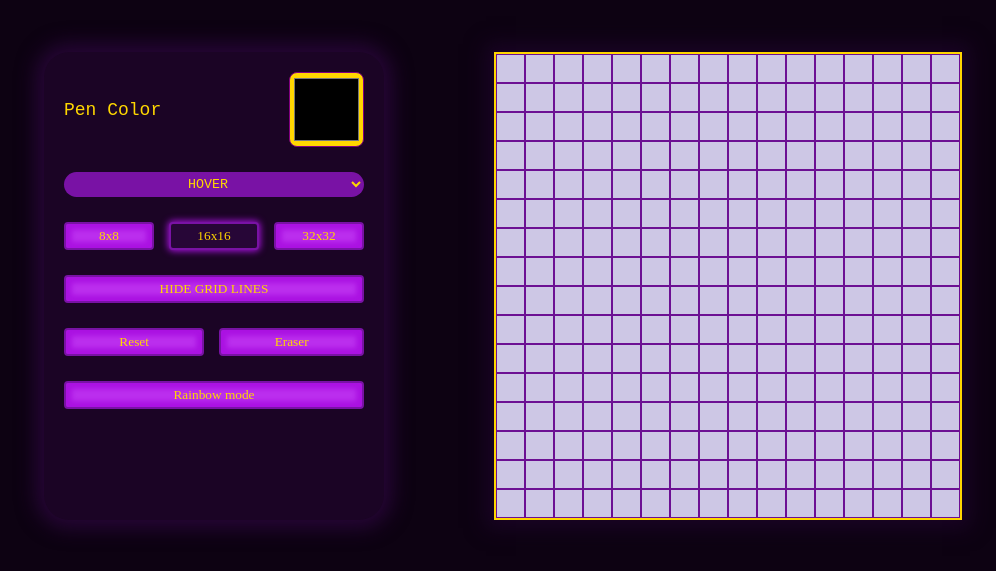
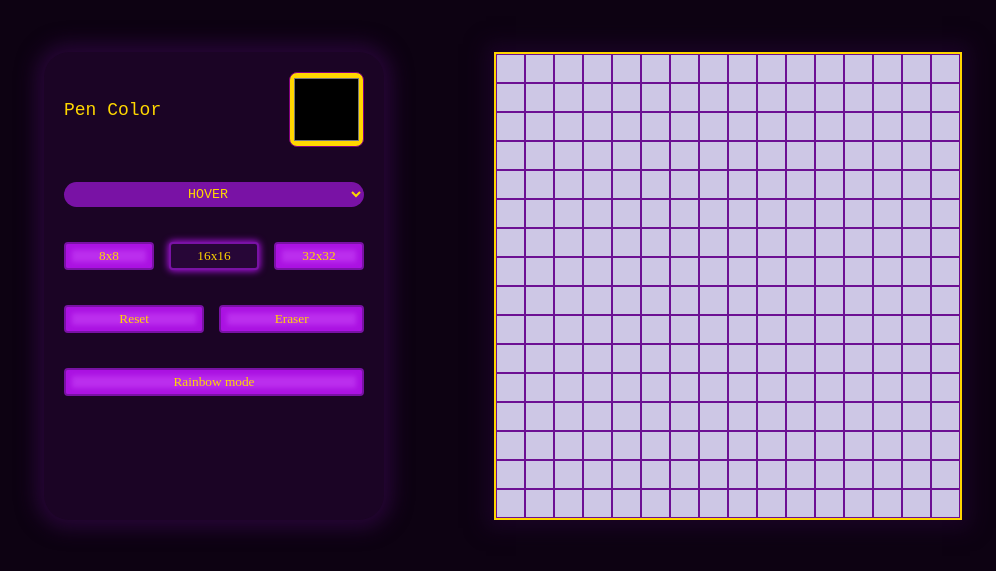
Before and after one commit to SiFou01/Sketch, a plain HTML site: page index.html in a window 1280 px wide. Shown: the part 63-634 px from the top of the page, without its empty margins (137-1133 px from the left). Drawn offline with Linux system fonts and the light colour scheme; a web font is replaced by a local one.

Commit message:
delete grid function (will come back to it)

```diff
--- a/index.html
+++ b/index.html
@@ -26,7 +26,6 @@
                 <button onclick="changeBoxes(16)" class="selected" id="btn16">16x16</button>
                 <button onclick="changeBoxes(32)" id="btn32">32x32</button>
             </div>
-            <button onclick="changeGridLines()">HIDE GRID LINES</button>
             <div id="reset-erase">
                 <button onclick="reset()">Reset</button>
                 <button onclick="erase()" id="eraser">Eraser</button>
--- a/script.js
+++ b/script.js
@@ -46,39 +46,7 @@ function changeBoxes(num) {
     boxes = document.querySelectorAll("div.boxes");
 }
 
-let click = 0;
-
-function changeGridLines() {
-    if (click === 0) {
-        if (boxes.length === 1024) {
-            for (let box of boxes) {
-                box.classList.add("no-grid-32");
-            }
-        }
-        else if (boxes.length === 256) {
-            for (let box of boxes) {
-                box.classList.add("no-grid-16");
-            }
-        }
-        else {
-            for (let box of boxes) {
-                box.classList.add("no-grid-8");
-            }
-        }
-        click++;
-    }
-    else {
-        for (let box of boxes) {
-            box.classList.remove("no-grid-32");
-            box.classList.remove("no-grid-16");
-            box.classList.remove("no-grid-8");
-        }
-        click--;
-    }
-}
-
 sketchBox.addEventListener("mouseover", changeColor);
-
 
 let rainbowColors = ["red","yellow","pink","purple","orange","blue",
 "green","brown","black","white","cadetblue","chocolate","coral","gold","aliceblue","honeydew","hotpink"];
--- a/styles.css
+++ b/styles.css
@@ -28,7 +28,7 @@ h1 {
 #options {
     display: flex;
     flex-direction: column;
-    gap: 25px;
+    gap: 35px;
     background-color: #1B0425;
     padding: 20px;
     border-radius: 25px;
```
